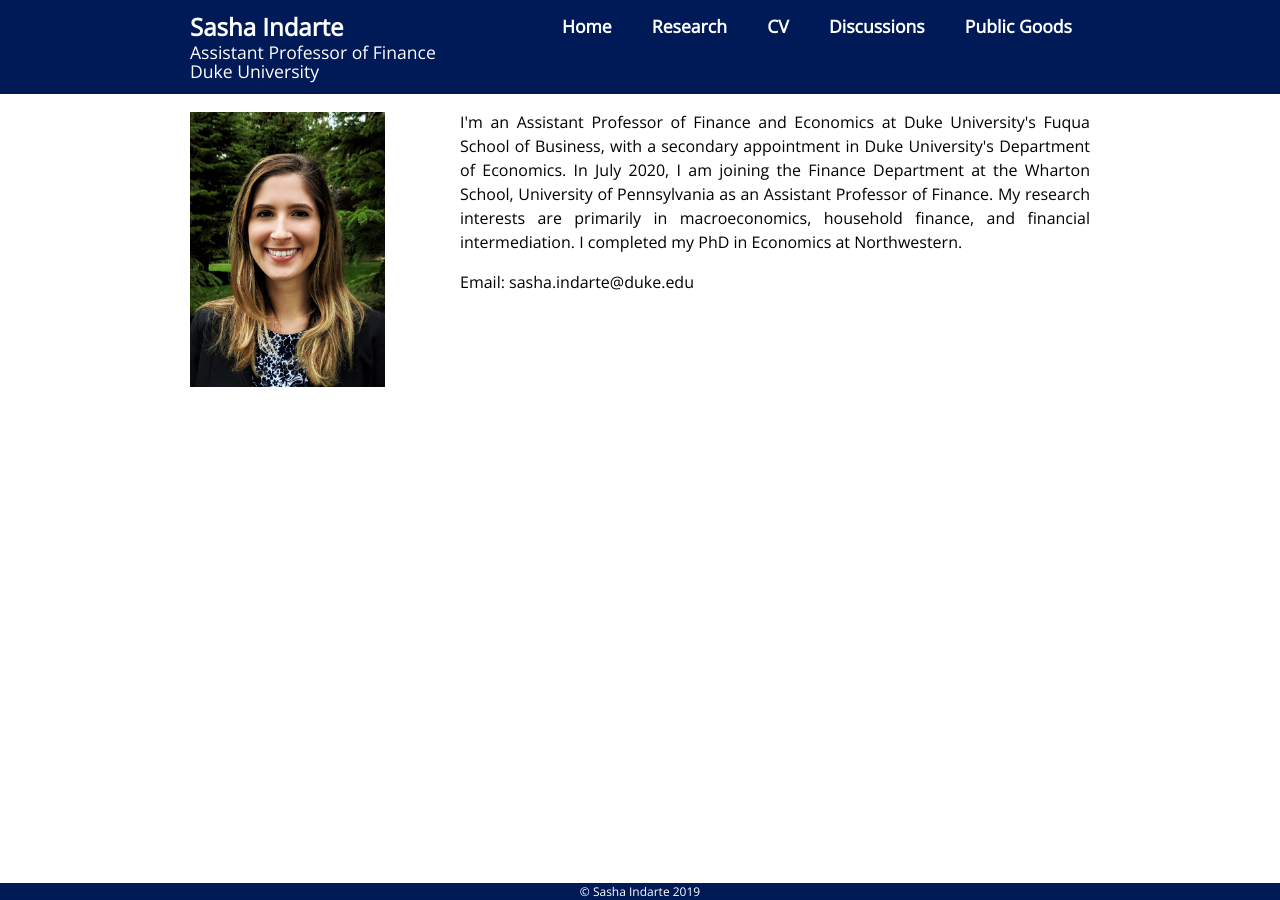
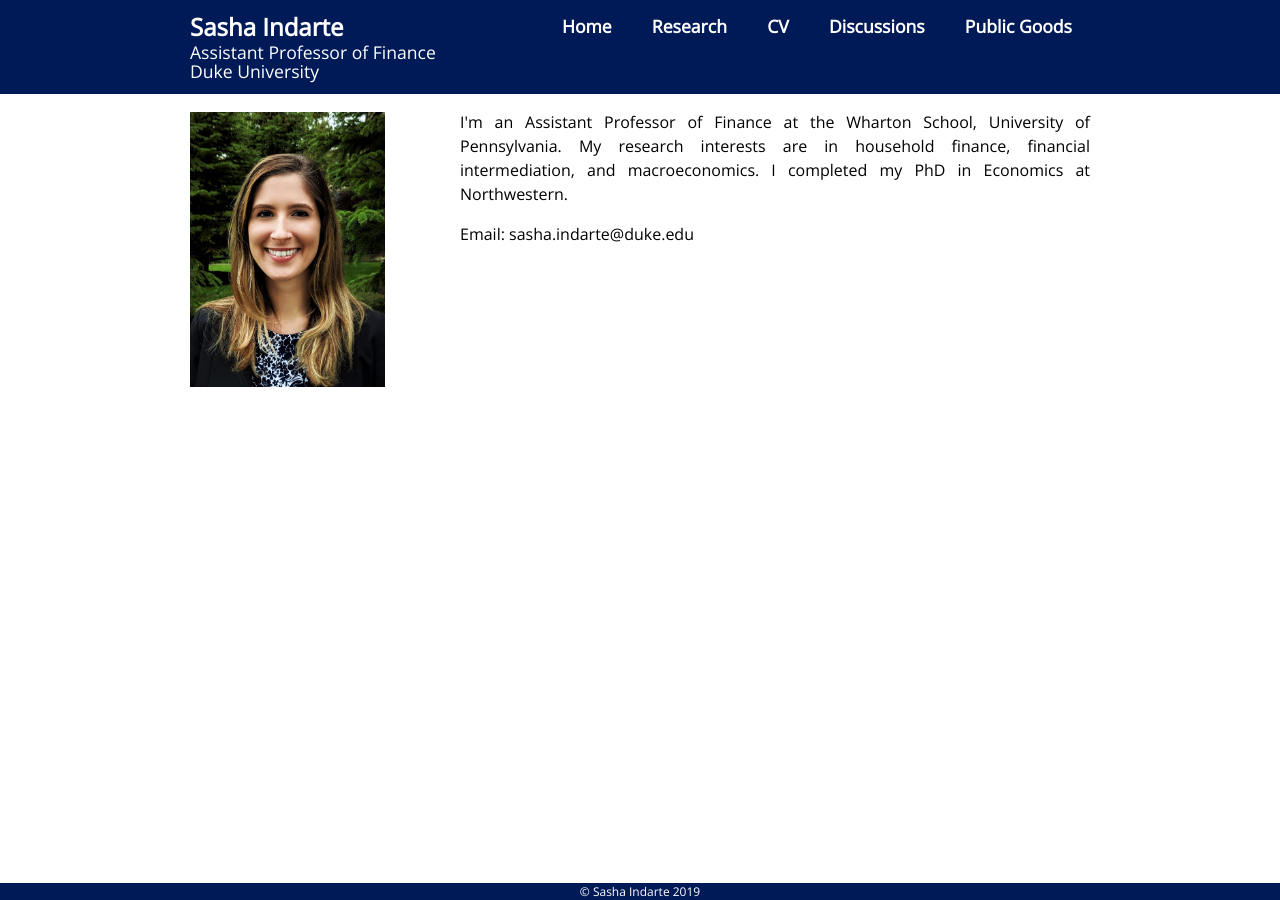
Before and after one commit to sashaindarte/sashaindarte.github.io, a Jekyll site: the page built from index.html, in a window 1280 px wide. Built offline with Jekyll 4.4.1, drawn with Linux system fonts in a browser that asks for light colours.

Commit message:
updated affiliation jul 2020

```diff
--- a/index.html
+++ b/index.html
@@ -13,7 +13,7 @@ title: Sasha Indarte
 		<p>Office</p>-->
 			</div>
 			<div class="main">
-				<p> I'm an Assistant Professor of Finance and Economics at Duke University's Fuqua School of Business, with a secondary appointment in Duke University's Department of Economics. In July 2020, I am joining the Finance Department at the Wharton School, University of Pennsylvania as an Assistant Professor of Finance. My research interests are primarily in macroeconomics, household finance, and financial intermediation. I completed my PhD in Economics at Northwestern.</p>
+				<p> I'm an Assistant Professor of Finance at the Wharton School, University of Pennsylvania. My research interests are in household finance, financial intermediation, and macroeconomics. I completed my PhD in Economics at Northwestern.</p>
 				<p>Email: <span id="email"></span></p>
 			</div>
 		</div>
```
